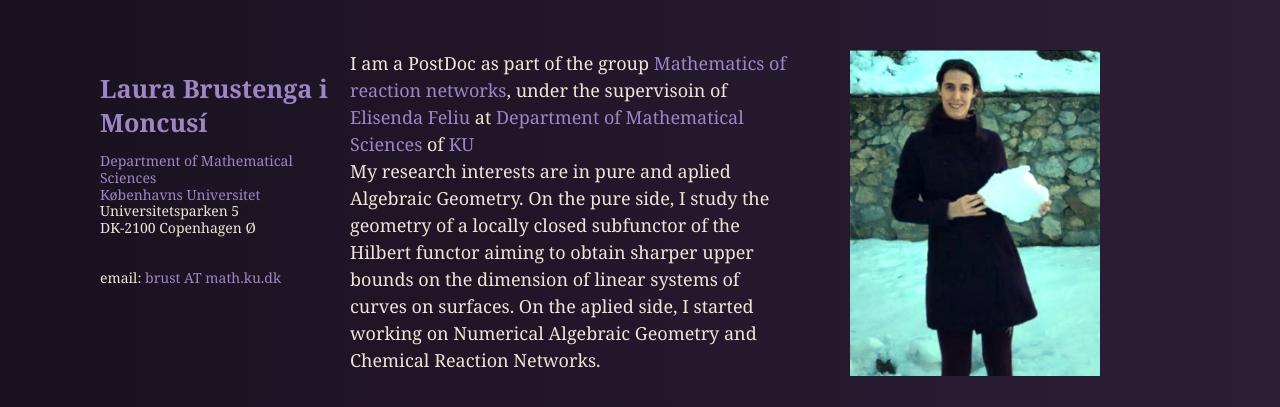
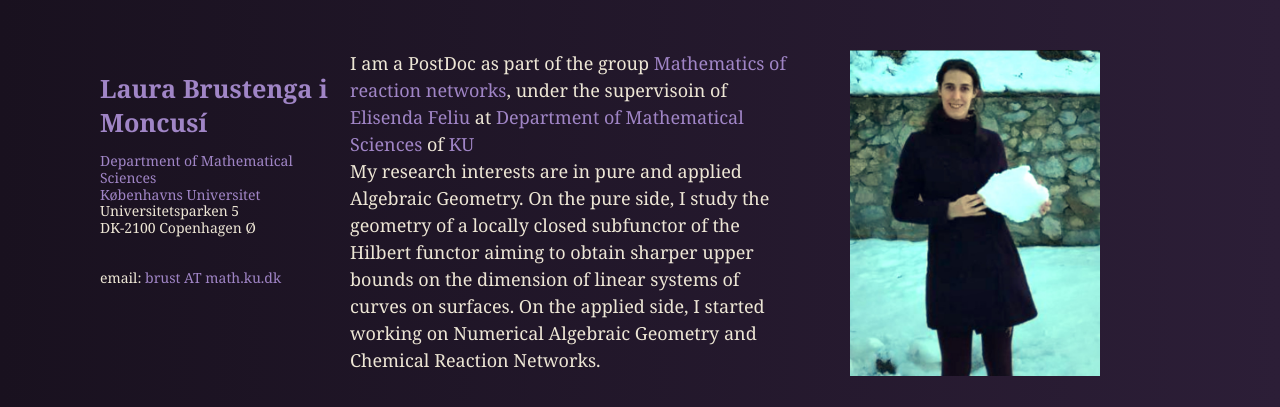
Before and after one commit to LauraBMo/LauraBMo.github.io, a Jekyll site: the page built from index.html, in a window 1280 px wide. Shown: the top 407 px of the page. Built offline with Jekyll 4.4.1, drawn with Linux system fonts in a browser that asks for light colours.

Commit message:
fix some typos

```diff
--- a/index.html
+++ b/index.html
@@ -30,10 +30,10 @@ title: Home
     I am a PostDoc as part of the group <a href="https://www.math.ku.dk/english/research/spt/reaction-networks/">Mathematics of reaction networks</a>,
     under the supervisoin of <a href="http://web.math.ku.dk/~efeliu/">Elisenda Feliu</a> at <a href="https://www.math.ku.dk/english/">Department of Mathematical Sciences</a> of <a href="https://www.ku.dk/english/">KU</a>
     <br />
-    My research interests are in pure and aplied Algebraic Geometry.
+    My research interests are in pure and applied Algebraic Geometry.
     On the pure side, I study the geometry of a locally closed subfunctor of the Hilbert functor
     aiming to obtain sharper upper bounds on the dimension of linear systems of curves on surfaces.
-    On the aplied side, I started working on Numerical Algebraic Geometry and Chemical Reaction Networks.<br />
+    On the applied side, I started working on Numerical Algebraic Geometry and Chemical Reaction Networks.<br />
   </p>
 </section>
 
```
